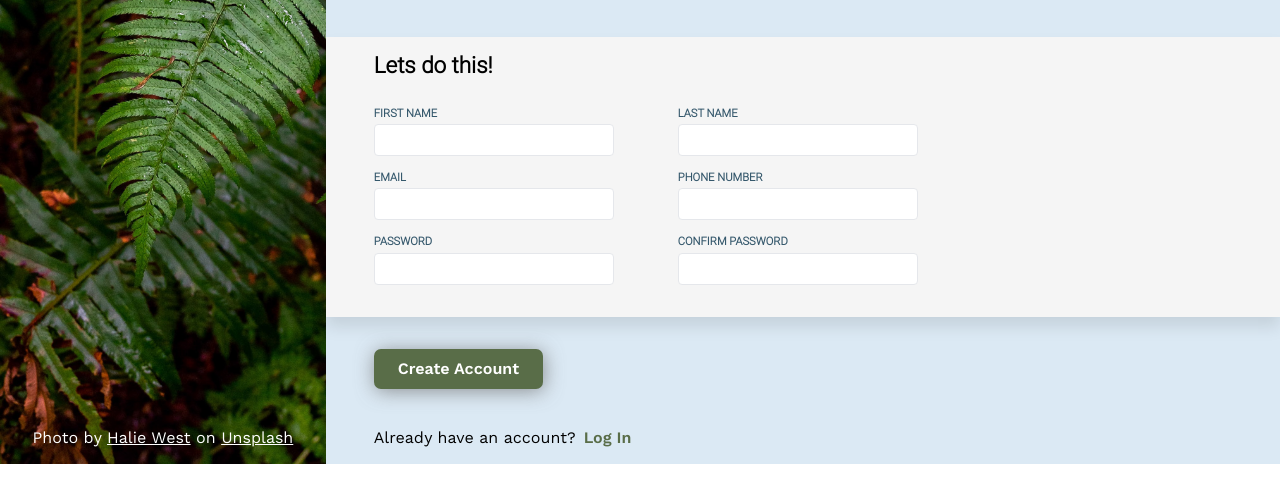
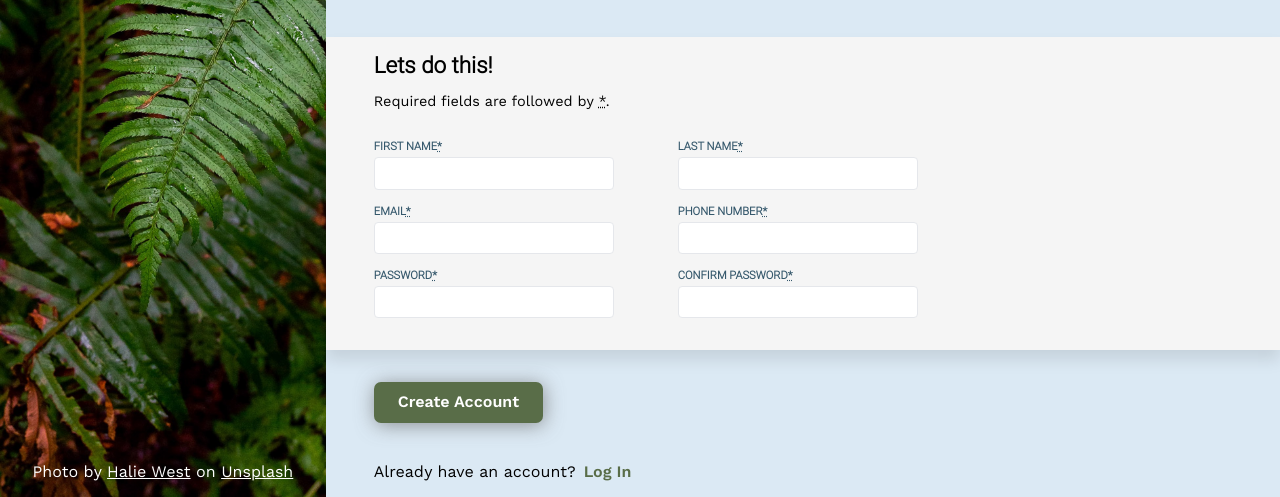
Before and after one commit to litaish/sign-up-form, a website: page index.html in a window 1280 px wide. Shown: the part 419-916 px from the top of the page. Before the commit the page ends 883 px from the top, so only its background shows below. Drawn offline with Linux system fonts and the light colour scheme.

Commit message:
Add basic CSS field validation

```diff
--- a/css/style.css
+++ b/css/style.css
@@ -38,6 +38,7 @@
     --hero-font-color: #fff;
     --form-font-color: #fff;
     --create-account-btn-color: #596D48;
+    --create-account-btn-hover-color: rgba(59, 74, 47, 1);
     --create-account-text-color: #fff;
     --log-in-color: #fff;
     --form-panel-color: #DBE9F4;
@@ -45,6 +46,8 @@
     --right-panel-heading-color: #202A44;
     --form-input-border-color: #E5E7EB;
     --form-label-color: #35586C;
+    --focus-color: rgba(81, 203, 238, 1);
+    --invalid-color: red;
 }
 html {
     -webkit-box-sizing: border-box;
@@ -118,6 +121,12 @@ body {
 .form-container h4 {
   font-size: 1.4rem;
   margin-top: 0;
+  margin-bottom: .5rem;
+}
+.form-container p {
+  font-size: .9rem;
+  font-family: work-sans;
+  margin-bottom: 2rem;
 }
 .form-row {
   display: flex;
@@ -128,7 +137,7 @@ body {
   display: flex;
   flex-direction: column;
 }
-.form-field input {
+.form-field input:required {
   margin-top: .2rem;
   width: 15rem;
   background-color: #FFFFFF;
@@ -137,6 +146,20 @@ body {
   padding: 7px;
   font-size: 14px;
   border-color: var(--form-input-border-color);
+  -webkit-transition: all 0.30s ease-in-out;
+  -moz-transition: all 0.30s ease-in-out;
+  -ms-transition: all 0.30s ease-in-out;
+  -o-transition: all 0.30s ease-in-out;
+}
+.form-field input:focus:valid {
+  box-shadow: 0 0 5px var(--focus-color);
+  border: 1px solid var(--focus-color);
+  outline: none;
+}
+.form-field input:focus:invalid {
+  box-shadow: 0 0 5px var(--invalid-color);
+  border: 1px solid var(--invalid-color);
+  outline: none;
 }
 .form-field label {
   text-transform: uppercase;
@@ -159,6 +182,10 @@ input[type="submit"] {
   cursor: pointer;
   margin-top: 2rem;
   margin-left: 3rem;
+  transition: 0.4s;
+}
+input[type="submit"]:hover {
+  background-color: var(--create-account-btn-hover-color);
 }
 .login-container {
   margin-top: 1.5rem;
--- a/index.html
+++ b/index.html
@@ -30,35 +30,48 @@
         </div>
         <div class="form-container">
             <h4>Lets do this!</h4>
+            <p>Required fields are followed by <abbr title="required">*</abbr>.</p>
             <form id="sign_up_form" action="#" method="post">
                 <div class="form-row">
                     <div class="form-field">
-                        <label for="first_name">First Name</label>
-                        <input type="text" id="first_name" name="first_name">
+                        <label for="first_name">
+                            First Name<abbr title="required" aria-label="required">*</abbr>
+                        </label>
+                        <input type="text" id="first_name" name="first_name" required>
                     </div>
                     <div class="form-field">
-                        <label for="last_name">Last Name</label>
-                        <input type="text" id="last_name" name="last_name">
+                        <label for="last_name">
+                            Last Name<abbr title="required" aria-label="required">*</abbr>
+                        </label>
+                        <input type="text" id="last_name" name="last_name" required>
                     </div>
                 </div>
                 <div class="form-row">
                     <div class="form-field">
-                        <label for="email">Email</label>
-                        <input id="email" type="email" name="email">
+                        <label for="email">
+                            Email<abbr title="required" aria-label="required">*</abbr>
+                        </label>
+                        <input id="email" type="email" name="email" required>
                     </div>
                     <div class="form-field">
-                        <label for="phone_number">Phone number</label>
-                        <input id="phone_number" type="tel" name="phone_number">
+                        <label for="phone_number">
+                            Phone Number<abbr title="required" aria-label="required">*</abbr>
+                        </label>
+                        <input id="phone_number" type="tel" name="phone_number" required>
                     </div>
                 </div>
                 <div class="form-row">
                     <div class="form-field">
-                        <label for="password">Password</label>
-                        <input id="password" type="password" name="password">
+                        <label for="password">
+                            Password<abbr title="required" aria-label="required">*</abbr>
+                        </label>
+                        <input id="password" type="password" name="password" minlength="10" required>
                     </div>
                     <div class="form-field">
-                        <label for="password_confirm">Confirm Password</label>
-                        <input id="password_confirm" type="password" name="password_confirm">
+                        <label for="password_confirm">
+                            Confirm Password<abbr title="required" aria-label="required">*</abbr>
+                        </label>
+                        <input id="password_confirm" type="password" name="password_confirm" minlength="10" required>
                     </div>
                 </div>
             </form>
```
Also changed, not shown: README.md.
